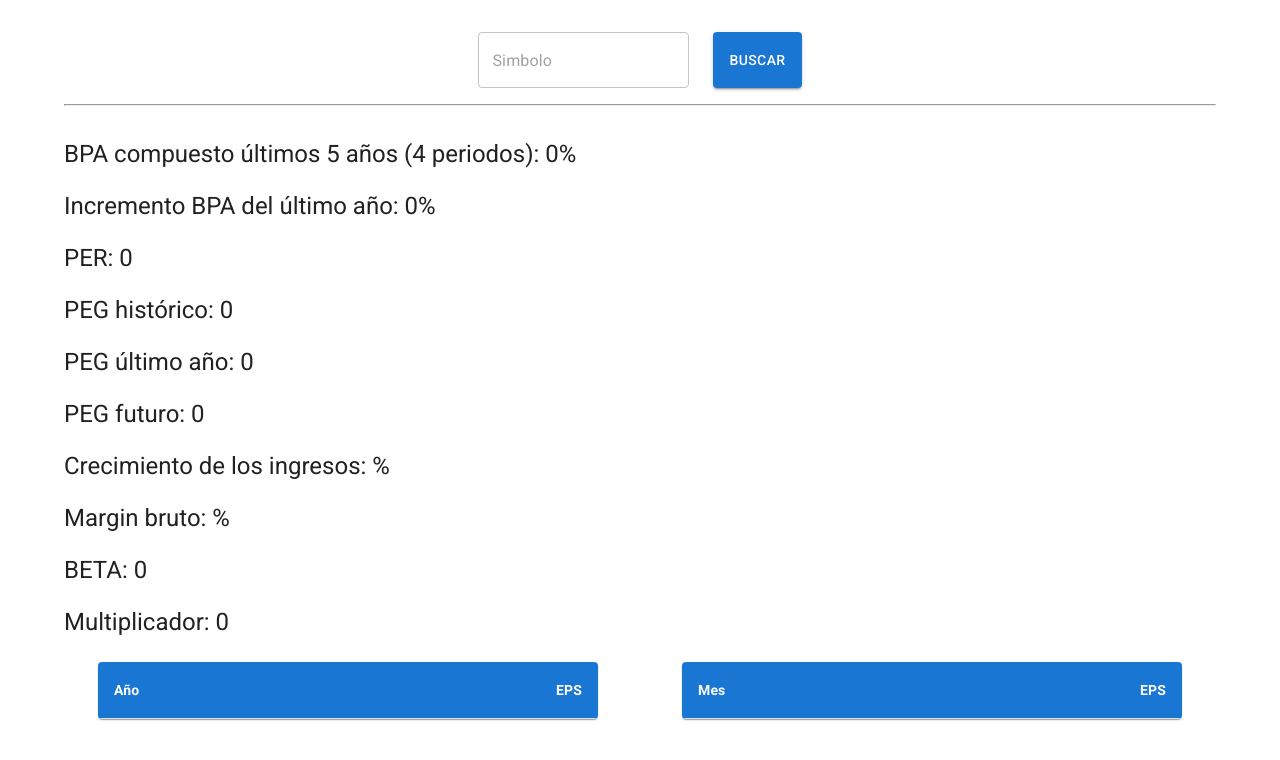
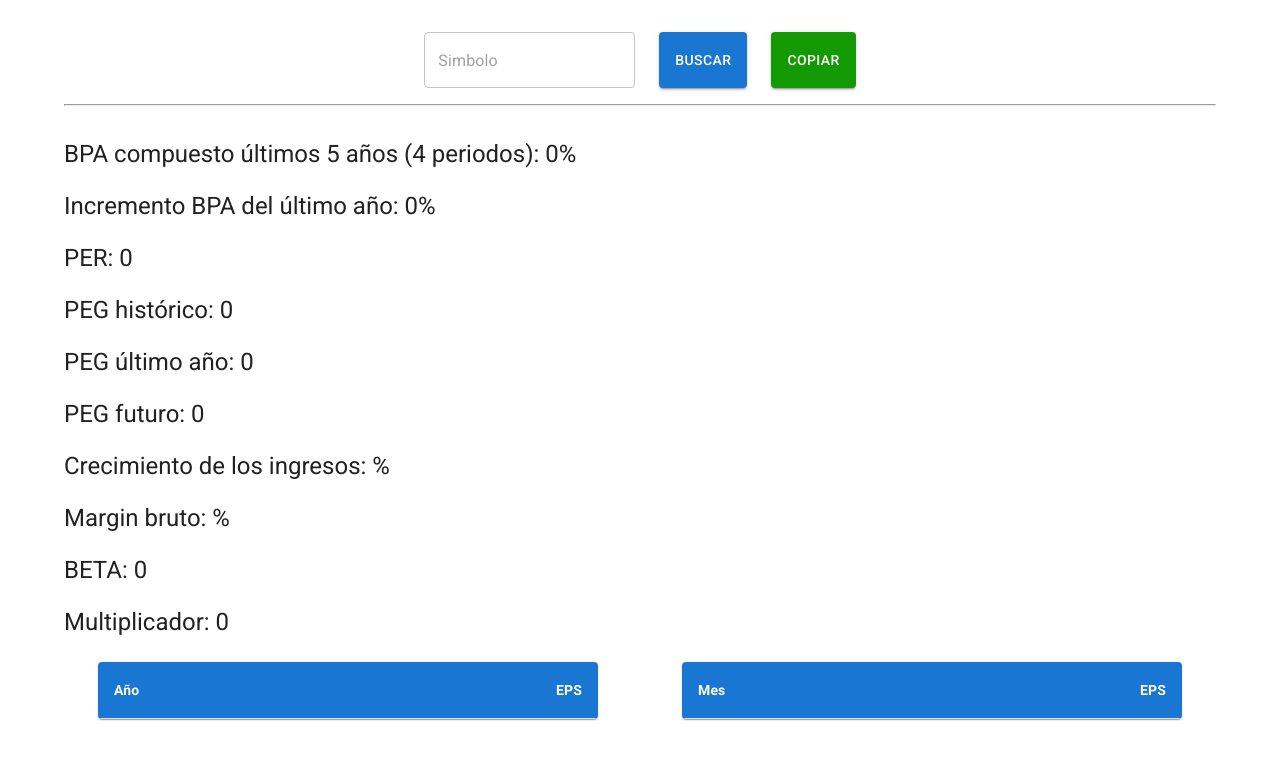
Before and after one commit to lautaro3870/company-report, a Next.js app: page / in a window 1280 px wide. Shown: the top 760 px of the page. Built offline with nearby package versions, Linux system fonts and the light colour scheme; what @mui/material-nextjs would draw is missing.

Commit message:
feat: copy data to excel format

```diff
--- a/src/app/interface.tsx
+++ b/src/app/interface.tsx
@@ -30,4 +30,18 @@ export type ReportProps = {
   Description: string;
   QuarterlyRevenueGrowthYOY: string;
   GrossMargin: string;
+  Symbol: string;
 };
+
+export const COLUMNS: { key: keyof ReportProps; label: string }[] = [
+  { key: 'Symbol', label: 'Symbol'},
+  { key: 'fiveYearsValue', label: '5Y EPS Growth' },
+  { key: 'lastYearValue', label: 'Last Year EPS Growth' },
+  { key: 'historicalPEG', label: 'Historical PEG' },
+  { key: 'lastYearPEG', label: 'Last Year PEG' },
+  { key: 'fowardPEG', label: 'Forward PEG' },
+  { key: 'PER', label: 'PER' },
+  { key: 'Beta', label: 'Beta' },
+  { key: 'QuarterlyRevenueGrowthYOY', label: 'Rev Growth YOY' },
+  { key: 'GrossMargin', label: 'Gross Margin' },
+];
--- a/src/app/page.tsx
+++ b/src/app/page.tsx
@@ -11,6 +11,7 @@ import {
 import { useState } from 'react';
 import {
   ANNUAL_EARNINGS,
+  COLUMNS,
   COMPANY_DATA,
   QUEARTERLY_EARNINGS,
   ReportProps,
@@ -36,6 +37,7 @@ export default function Home() {
     Description: '',
     QuarterlyRevenueGrowthYOY: '',
     GrossMargin: '',
+    Symbol: '',
   });
   const [annualEarnings, setAnnualEarnings] = useState<ANNUAL_EARNINGS[]>([]);
   const [quarterlyEarnings, setQuarterlyEarnings] = useState<
@@ -69,8 +71,11 @@ export default function Home() {
       fowardPEG: Number(data?.PEGRatio),
       Beta: Number(data?.Beta),
       Description: data?.Description,
-      QuarterlyRevenueGrowthYOY: (data?.QuarterlyRevenueGrowthYOY * 100).toFixed(2),
+      QuarterlyRevenueGrowthYOY: (
+        data?.QuarterlyRevenueGrowthYOY * 100
+      ).toFixed(2),
       GrossMargin: ((data?.GrossProfitTTM / data?.RevenueTTM) * 100).toFixed(2),
+      Symbol: data?.Symbol,
     }));
   };
 
@@ -140,6 +145,42 @@ export default function Home() {
     }
   };
 
+  const formatValue = (value: number | string): string => {
+    if (typeof value === 'number') {
+      return value.toString();
+    }
+    return value ?? '';
+  };
+
+  const copyReportsForExcel = async (reports: ReportProps[]) => {
+    if (reports.length === 0) return;
+
+    const dataRows = reports.map((report) =>
+      COLUMNS.map((col) => formatValue(report[col.key])).join('\t'),
+    );
+
+    const tsv = dataRows.join('\n');
+
+    try {
+      await navigator.clipboard.writeText(tsv);
+      console.log('Copiado al portapapeles');
+    } catch (err) {
+      console.warn('Clipboard API falló, usando fallback:', err);
+      const textarea = document.createElement('textarea');
+      textarea.value = tsv;
+      textarea.style.position = 'fixed';
+      textarea.style.left = '-9999px';
+      document.body.appendChild(textarea);
+      textarea.focus();
+      textarea.select();
+      try {
+        document.execCommand('copy');
+      } finally {
+        document.body.removeChild(textarea);
+      }
+    }
+  };
+
   return (
     <div>
       <Container
@@ -162,7 +203,7 @@ export default function Home() {
             setSimbol(e.target.value.toUpperCase());
           }}
           onClick={(e: any) => {
-            if (e.target?.type) e?.target?.select()
+            if (e.target?.type) e?.target?.select();
           }}
           label={error ? 'Simbolo incorrecto' : ''}
           slotProps={{
@@ -188,6 +229,13 @@ export default function Home() {
         />{' '}
         <Button variant="contained" onClick={getCompanyReport}>
           Buscar
+        </Button>
+        <Button
+          variant="contained"
+          sx={{ backgroundColor: '#139901' }}
+          onClick={() => copyReportsForExcel([report])}
+        >
+          Copiar
         </Button>
       </Container>
       <Container>
```
